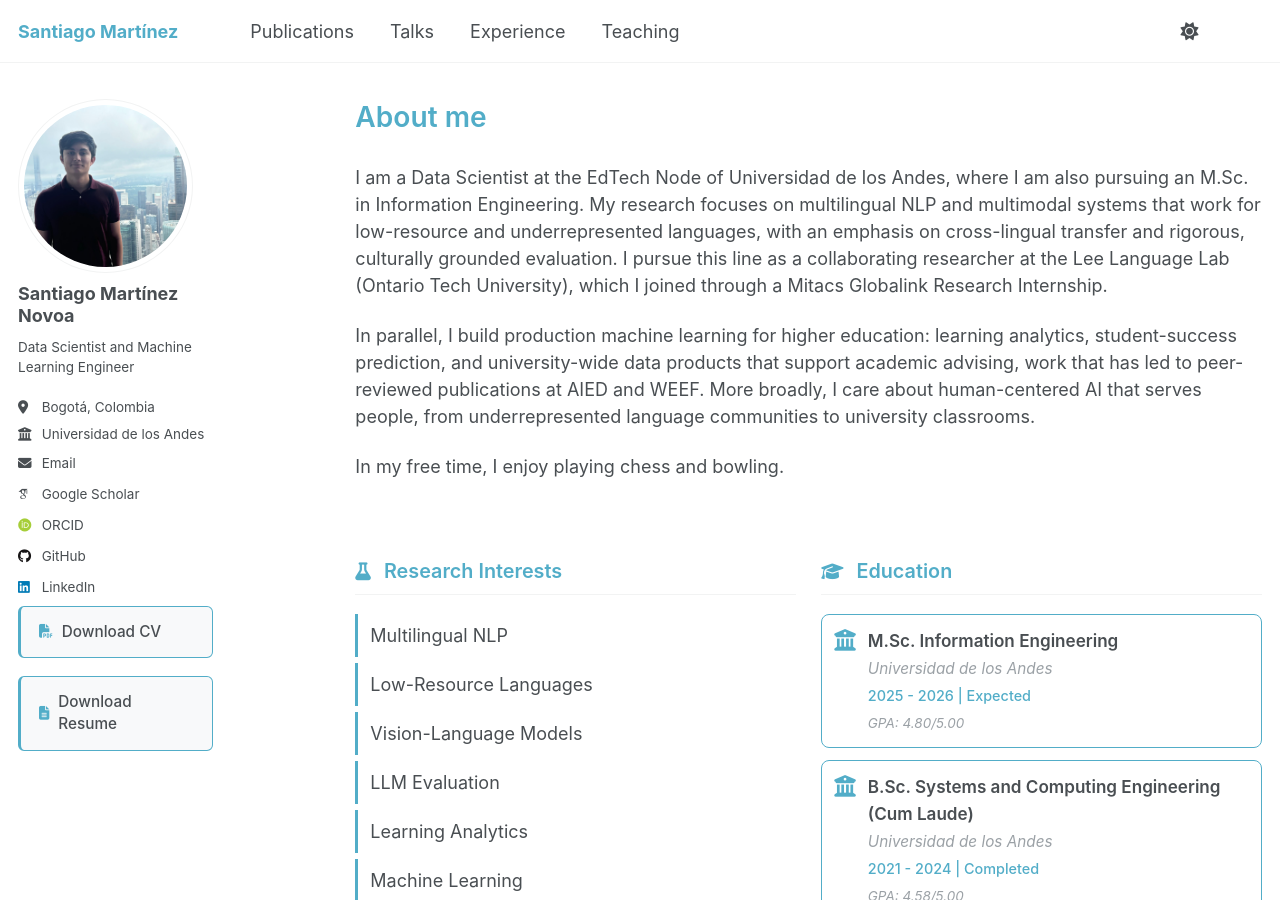
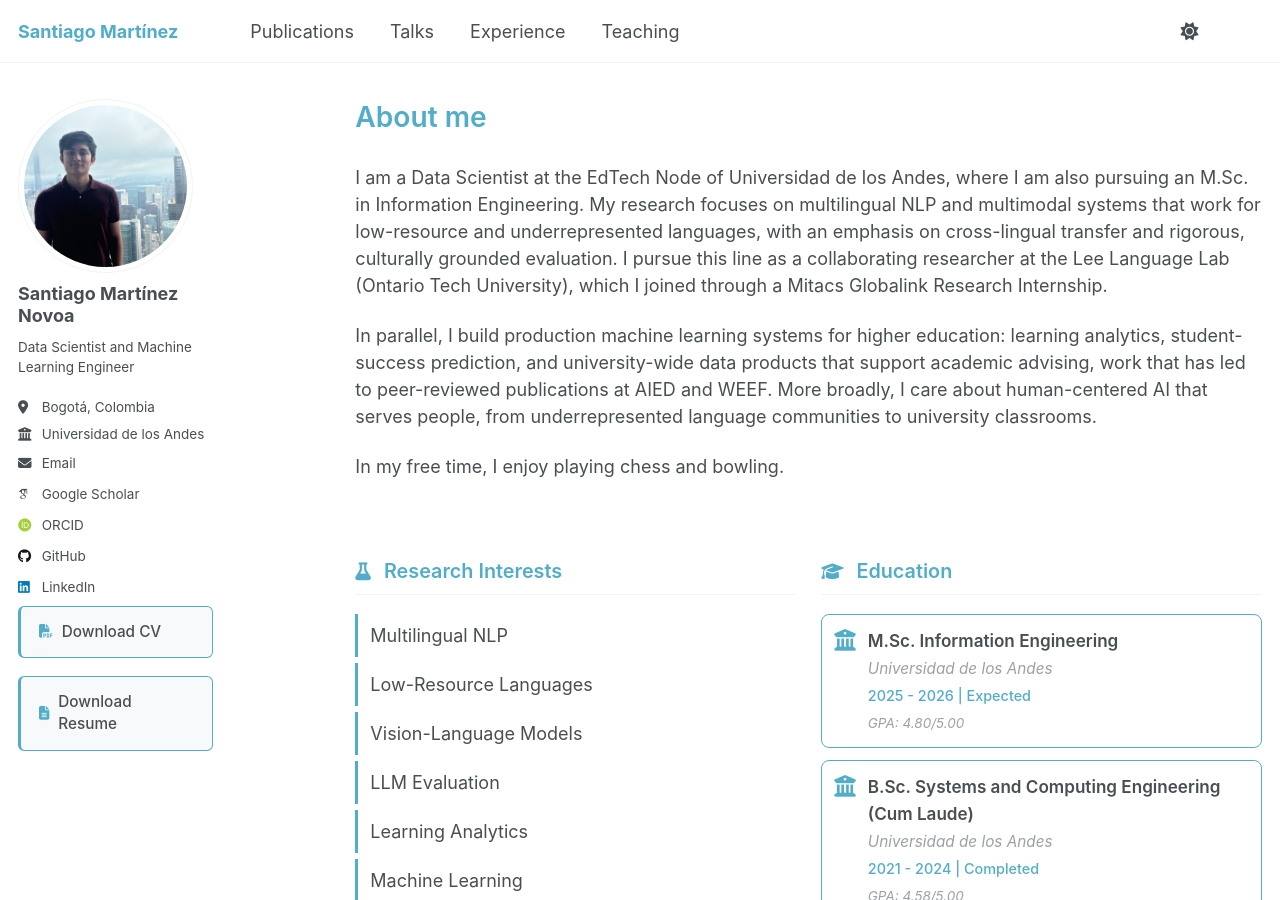
Before and after one commit to SantiagoM99/SantiagoM99.github.io, a Jekyll site: the page built from _pages/about.md, in a window 1280 px wide and 900 px high. Built offline with Jekyll 4.4.1, drawn with Linux system fonts in a browser that asks for light colours; some web fonts are replaced; a script that is not in the unit is left out.

Commit message:
Clarify production ML wording in interests and homepage
Say "production machine learning systems" instead of the noun-less
"production machine learning" in the research interests and the
homepage bio. Sync data and PDFs from My-CV.

Co-Authored-By: Claude Fable 5 <noreply@anthropic.com>
Claude-Session: https://claude.ai/code/session_01JLSiiM6KG48KrEvbumnnX8

```diff
--- a/_data/cv.yml
+++ b/_data/cv.yml
@@ -412,8 +412,8 @@ personal:
     en: My research focuses on multilingual NLP and multimodal systems that work for
       low-resource and underrepresented languages, with an emphasis on cross-lingual
       transfer and rigorous, culturally grounded evaluation. In parallel, I build
-      production machine learning for higher education, from learning analytics to
-      student-success prediction.
+      production machine learning systems for higher education, from learning analytics
+      to student-success prediction.
     es: Mi investigación se centra en NLP multilingüe y sistemas multimodales para
       lenguas de bajos recursos y poco representadas, con énfasis en la transferencia
       cross-lingüe y la evaluación rigurosa con fundamento cultural. En paralelo,
--- a/_pages/about.md
+++ b/_pages/about.md
@@ -10,7 +10,7 @@ title: About me
 
 I am a Data Scientist at the EdTech Node of Universidad de los Andes, where I am also pursuing an M.Sc. in Information Engineering. My research focuses on multilingual NLP and multimodal systems that work for low-resource and underrepresented languages, with an emphasis on cross-lingual transfer and rigorous, culturally grounded evaluation. I pursue this line as a collaborating researcher at the Lee Language Lab (Ontario Tech University), which I joined through a Mitacs Globalink Research Internship.
 
-In parallel, I build production machine learning for higher education: learning analytics, student-success prediction, and university-wide data products that support academic advising, work that has led to peer-reviewed publications at AIED and WEEF. More broadly, I care about human-centered AI that serves people, from underrepresented language communities to university classrooms.
+In parallel, I build production machine learning systems for higher education: learning analytics, student-success prediction, and university-wide data products that support academic advising, work that has led to peer-reviewed publications at AIED and WEEF. More broadly, I care about human-centered AI that serves people, from underrepresented language communities to university classrooms.
 
 In my free time, I enjoy playing chess and bowling.
 
```
Also changed, not shown: _data/cv.json, 2 other files.
